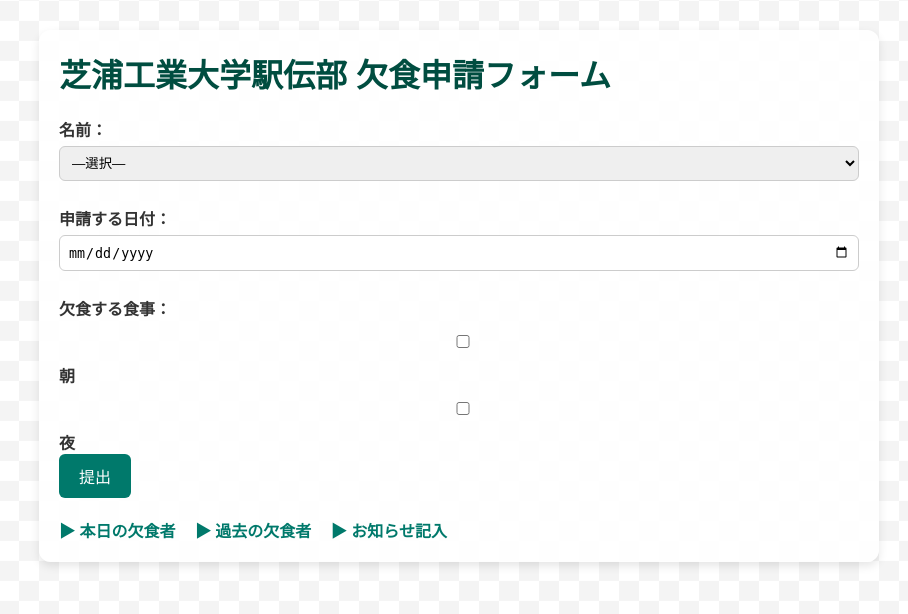
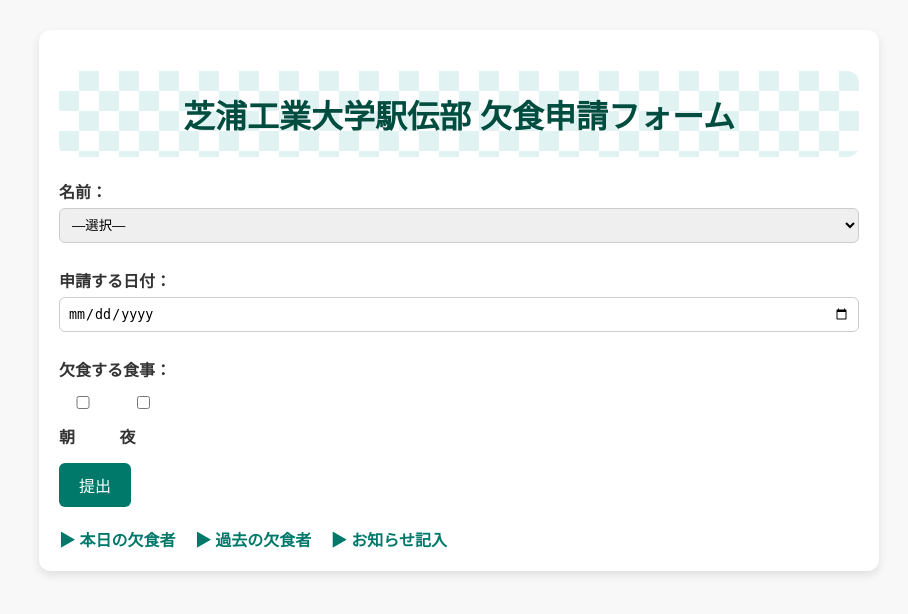
Before and after one commit to syunki-16/skip-meals-sit-app, a Flask app: page / in a window 1280 px wide. Shown: the top 614 px of the page, without its empty margins (181-1089 px from the left). Run offline with Flask 2, Linux system fonts and the light colour scheme.

Commit message:
Update style.css

```diff
--- a/static/style.css
+++ b/static/style.css
@@ -1,6 +1,6 @@
 body {
   font-family: sans-serif;
-  background: repeating-conic-gradient(#f4f4f4 0% 25%, #ffffff 0% 50%) 50% / 40px 40px;
+  background: #f8f8f8;
   margin: 0;
   padding: 0;
   color: #333;
@@ -16,8 +16,17 @@ body {
   margin-top: 30px;
 }
 
-h1, h2 {
+h1 {
   color: #004d40;
+  background-image: repeating-conic-gradient(#e0f2f1 0% 25%, #ffffff 0% 50%);
+  background-size: 40px 40px;
+  padding: 20px;
+  border-radius: 12px;
+  text-align: center;
+}
+
+h2 {
+  color: #00796b;
   margin-top: 0;
 }
 
@@ -39,6 +48,12 @@ input, select, textarea {
   border: 1px solid #ccc;
   border-radius: 6px;
   box-sizing: border-box;
+}
+
+.checkbox-group {
+  display: flex;
+  gap: 20px;
+  margin-bottom: 15px;
 }
 
 button {
```
